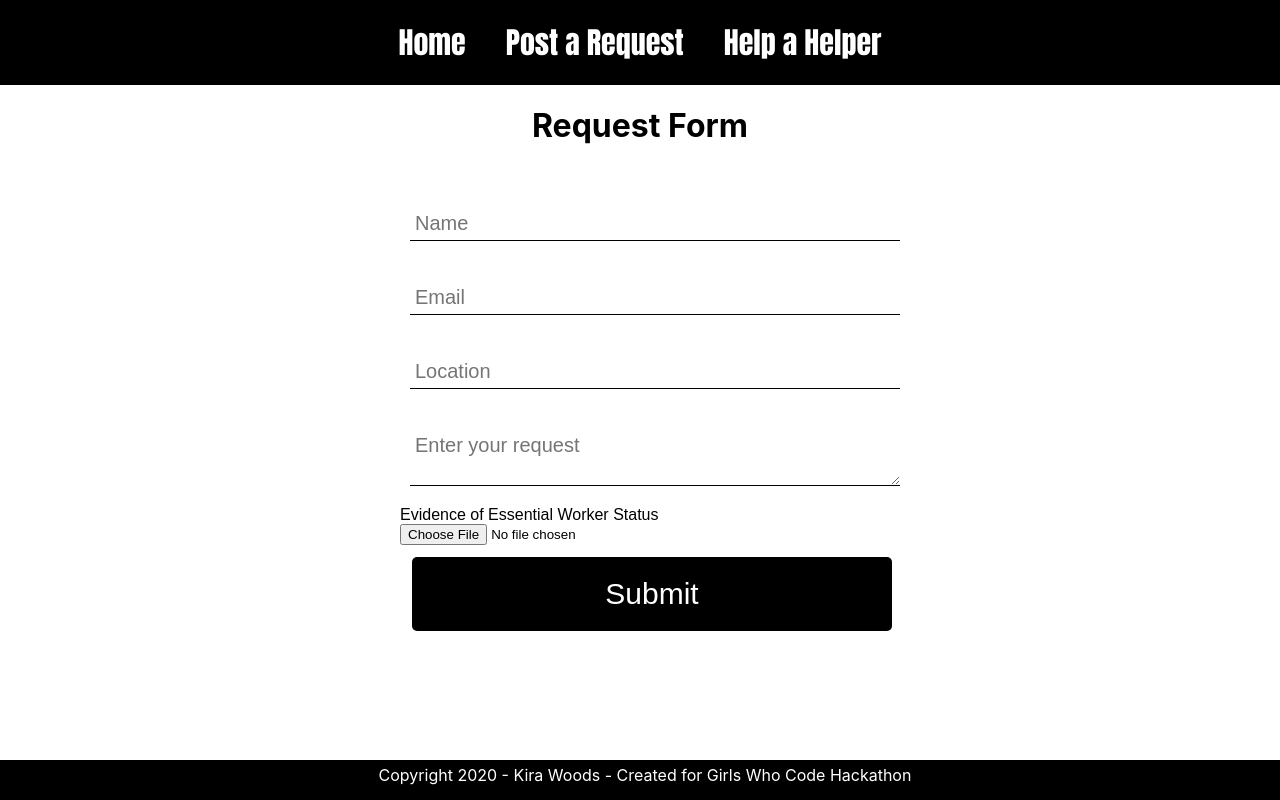
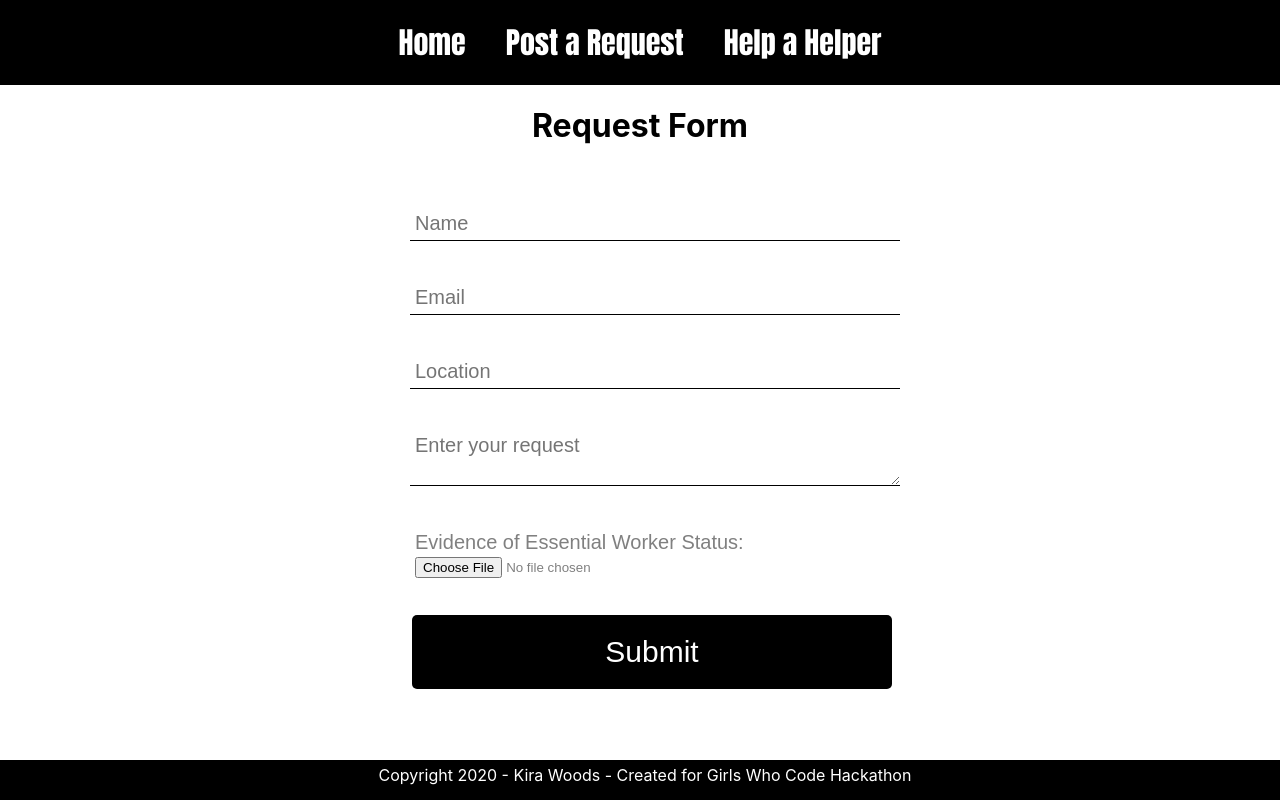
Before and after one commit to kirawoods/helper-helper, a React (Create React App) app: page /helper in a window 1280 px wide. Built offline with nearby package versions, Linux system fonts and the light colour scheme.

Commit message:
updates styling on request page

```diff
--- a/src/components/Helper.css
+++ b/src/components/Helper.css
@@ -28,3 +28,13 @@ Form {
   font-family: Arial, Helvetica, sans-serif;
   border-radius: 5px;
 }
+
+.evidence {
+  border: none;
+  width: 100%;
+  padding: 5px;
+  margin: 20px 10px;
+  font-size: 20px;
+  font-family: Arial, Helvetica, sans-serif;
+  color: gray;
+}
--- a/src/components/Helper.js
+++ b/src/components/Helper.js
@@ -13,21 +13,10 @@ export const Helper = () => (
         location: "",
         request: "",
       }}
-      // validate={(values) => {
-      //   const errors = {};
-      //   if (!values.email) {
-      //     errors.email = "Required";
-      //   } else if (
-      //     !/^[A-Z0-9._%+-]+@[A-Z0-9.-]+\.[A-Z]{2,}$/i.test(values.email)
-      //   ) {
-      //     errors.email = "Invalid email address";
-      //   }
-      //   return errors;
-      // }}
       onSubmit={(values, { setSubmitting }) => {
         setTimeout(() => {
           alert(
-            /*JSON.stringify(values, null, 2)*/ "Your request has been submitted. Please allow 48 hours for verification and you should see your post on the 'Help a Helper page'"
+            "Your request has been submitted. Please allow 48 hours for verification and you should see your post on the 'Help a Helper page'"
           );
           setSubmitting(false);
         }, 400);
@@ -40,7 +29,6 @@ export const Helper = () => (
             name="fullName"
             placeholder="Name"
           />
-          {/* <ErrorMessage name="name" component="div" /> */}
 
           <Field
             className="request-form-field"
@@ -56,7 +44,6 @@ export const Helper = () => (
             name="location"
             placeholder="Location"
           />
-          {/* <ErrorMessage name="email" component="div" /> */}
 
           <Field
             className="request-form-field"
@@ -64,10 +51,10 @@ export const Helper = () => (
             name="request"
             placeholder="Enter your request"
           />
-          <label>Evidence of Essential Worker Status</label>
-          <Field id="file" name="file" type="file" />
-
-          {/* <ErrorMessage name="email" component="div" /> */}
+          <label className="evidence">
+            Evidence of Essential Worker Status: {"  "}
+            <Field id="file" name="file" type="file" />
+          </label>
 
           <button
             className="submit-button"
```
